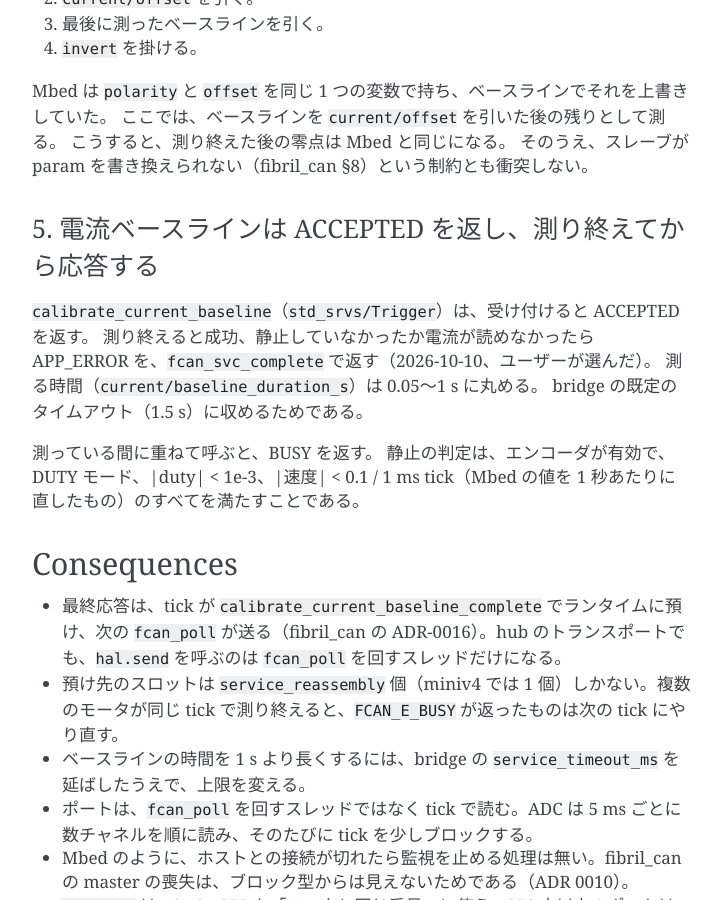
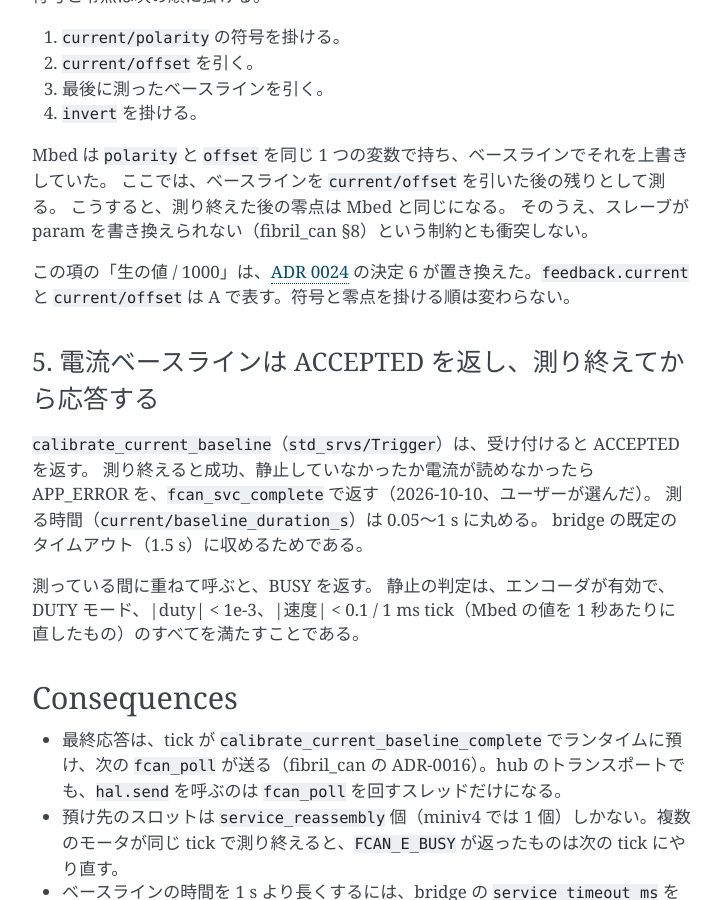
Before and after one commit to ForteFibre/fibril_zephyr, a Sphinx documentation site: the page built from doc/adr/0013-md-motor-calibration-and-current.md, in a window 1280 px wide and 900 px high, scrolled down 2443 px. Shown: the whole window, without its empty margins (388-1109 px from the left). Built offline with Sphinx 7.4.7, drawn with Linux system fonts in a browser that asks for light colours; some of the changed text lies outside the part shown.

Commit message:
docs(adr): ADR 0010 と 0013 の、ADR 0024 が置き換える項に印を付ける
md_motor の duty の全尺と、md_motor と adc_port が出す電流の単位は、
ADR 0024 で生の値から A に変わる。古い ADR を読んだ人が置き換わった
ことに気付けるよう、ADR 0006 → 0019 と同じ書き方で項の末尾に書く。

Co-Authored-By: Claude Opus 5.5 <noreply@anthropic.com>

```diff
--- a/doc/adr/0013-md-motor-calibration-and-current.md
+++ b/doc/adr/0013-md-motor-calibration-and-current.md
@@ -43,6 +43,8 @@ miniv4 には、CanMotorMbed と同じ並びの `miniv4-adc-torque8-ext5` と、
 
 > ポートの並びの決め方は、[ADR 0014](0014-snippet-hardware-fragments.md) の決定 7 で、基板で固定の番号に改めた。miniv4 の snippet は `miniv4-adc` の 1 つになった。
 
+> モータのポートの正規化（報告する電流 / 10000）は、[ADR 0024](0024-motor-class-si-units.md) の決定 6 で A に改めた。
+
 ### 2. 判定はモータごとに持ち、ポートは一括でサンプリングする
 
 `adc_port` の tick が、5 ms ごとにすべてのポートをサンプリングし、世代を進める。
@@ -80,6 +82,8 @@ Mbed は `polarity` と `offset` を同じ 1 つの変数で持ち、ベース
 こうすると、測り終えた後の零点は Mbed と同じになる。
 そのうえ、スレーブが param を書き換えられない（fibril_can §8）という制約とも衝突しない。
 
+この項の「生の値 / 1000」は、[ADR 0024](0024-motor-class-si-units.md) の決定 6 が置き換えた。`feedback.current` と `current/offset` は A で表す。符号と零点を掛ける順は変わらない。
+
 ### 5. 電流ベースラインは ACCEPTED を返し、測り終えてから応答する
 
 `calibrate_current_baseline`（`std_srvs/Trigger`）は、受け付けると ACCEPTED を返す。
```
Also changed, not shown: doc/adr/0010-md-motor-block-type.md (+2 -0 lines).
